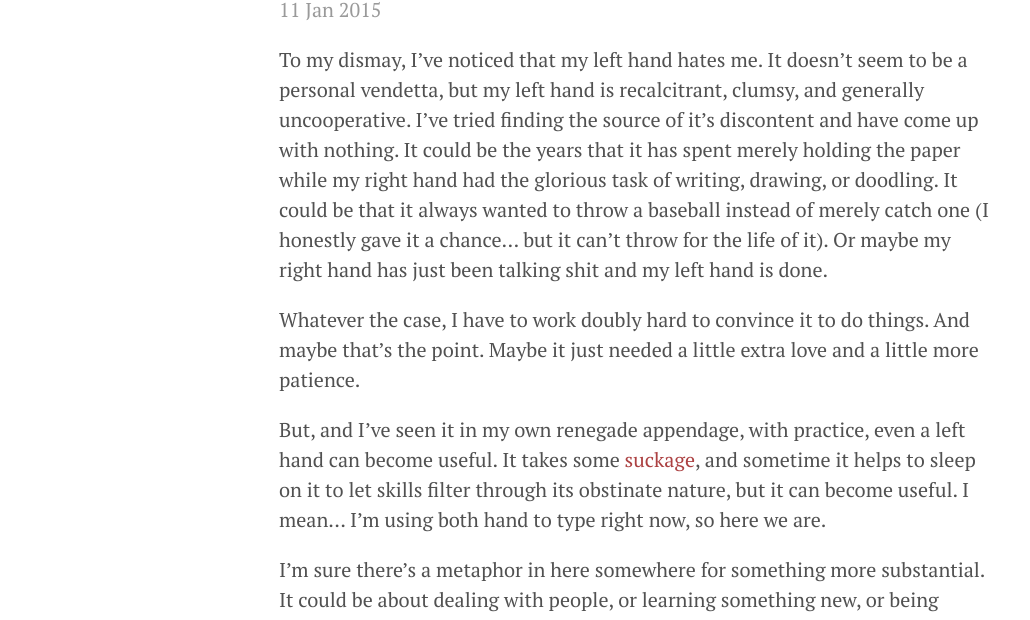
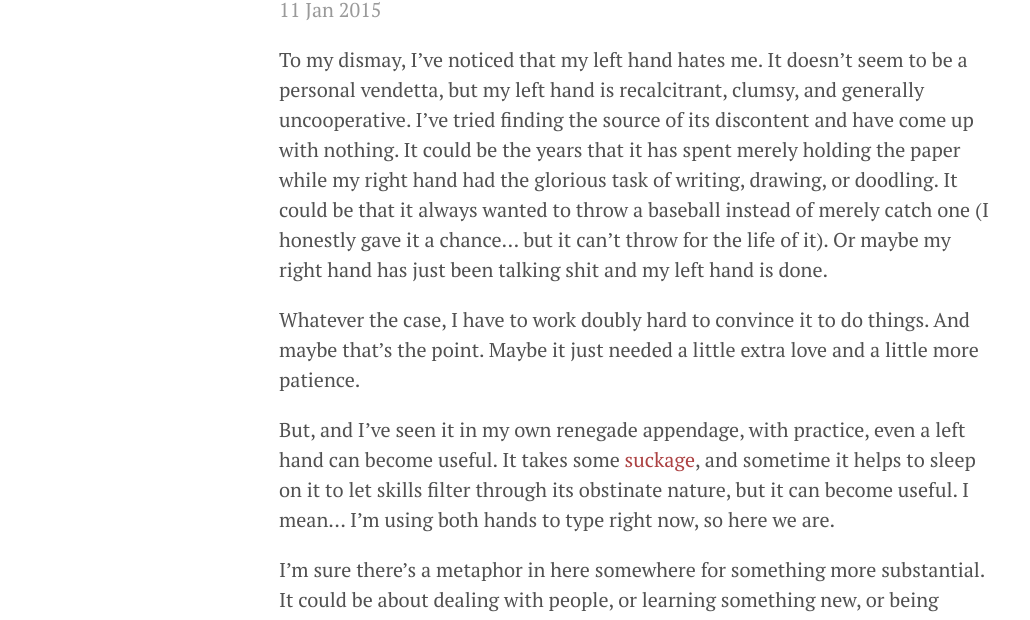
Before and after one commit to jofus101/jofus101.github.io, a Jekyll site: the page built from _posts/2015-01-11-left-hand-hates-you.md, in a window 1280 px wide. Shown: the part 472-1092 px from the top of the page, without its empty margins (1-1031 px from the left). Built offline with Jekyll 4.4.1, drawn with Linux system fonts in a browser that asks for light colours; Markdown is read by kramdown in place of the engine named in the settings.

Commit message:
Implement Talia's edits

```diff
--- a/_posts/2015-01-11-left-hand-hates-you.md
+++ b/_posts/2015-01-11-left-hand-hates-you.md
@@ -4,11 +4,11 @@ title: Your left hand hates you
 image: hand.jpg
 ---
 
-To my dismay, I've noticed that my left hand hates me. It doesn't seem to be a personal vendetta, but my left hand is recalcitrant, clumsy, and generally uncooperative. I've tried finding the source of it's discontent and have come up with nothing. It could be the years that it has spent merely holding the paper while my right hand had the glorious task of writing, drawing, or doodling.  It could be that it always wanted to throw a baseball instead of merely catch one (I honestly gave it a chance... but it can't throw for the life of it). Or maybe my right hand has just been talking shit and my left hand is done.
+To my dismay, I've noticed that my left hand hates me. It doesn't seem to be a personal vendetta, but my left hand is recalcitrant, clumsy, and generally uncooperative. I've tried finding the source of its discontent and have come up with nothing. It could be the years that it has spent merely holding the paper while my right hand had the glorious task of writing, drawing, or doodling.  It could be that it always wanted to throw a baseball instead of merely catch one (I honestly gave it a chance... but it can't throw for the life of it). Or maybe my right hand has just been talking shit and my left hand is done.
 
 Whatever the case, I have to work doubly hard to convince it to do things. And maybe that's the point. Maybe it just needed a little extra love and a little more patience.
 
-But, and I've seen it in my own renegade appendage, with practice, even a left hand can become useful.  It takes some [suckage]({% post_url 2015-01-05-ok-sucking %}), and sometime it helps to sleep on it to let skills filter through its obstinate nature, but it can become useful.  I mean... I'm using both hand to type right now, so here we are.
+But, and I've seen it in my own renegade appendage, with practice, even a left hand can become useful.  It takes some [suckage]({% post_url 2015-01-05-ok-sucking %}), and sometime it helps to sleep on it to let skills filter through its obstinate nature, but it can become useful.  I mean... I'm using both hands to type right now, so here we are.
 
 I'm sure there's a metaphor in here somewhere for something more substantial.  It could be about dealing with people, or learning something new, or being patient when learning, but I'm gonna leave those as an exercise for the user.
 
```
Also changed, not shown: _posts/2014-11-10-three-lessons-I-learned-from-failing-my-startup.md (+1 -1 lines), _posts/2015-01-01-failing-resolutions.md (+1 -1 lines), _posts/2015-01-29-breaks-when-hurt.md (+1 -1 lines).
